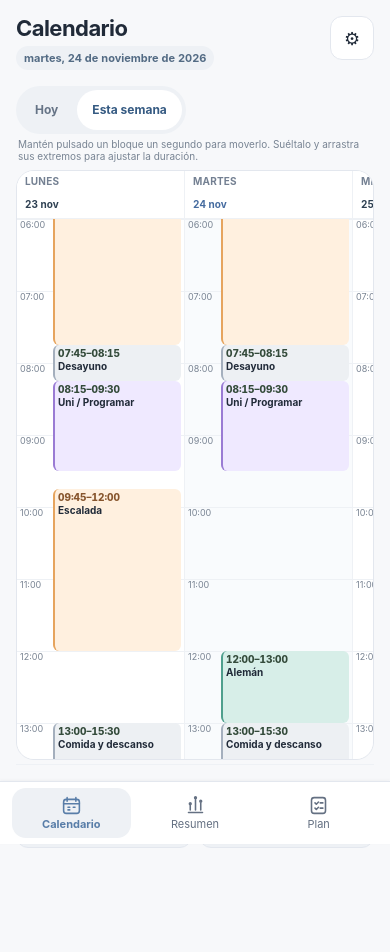
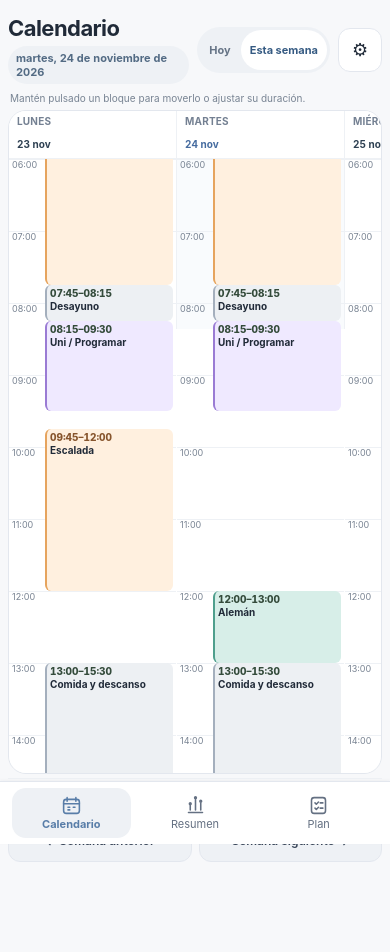
Before and after one commit to alvarotamayo03-dev/Ritmo, a plain HTML site: page index.html in a window 390 px wide. Drawn offline with Linux system fonts and the light colour scheme.

Commit message:
Add files via upload

```diff
--- a/index.html
+++ b/index.html
@@ -1160,6 +1160,13 @@
     .calendar-grid.week-mode .calendar-timeline .event-check-row,
     .calendar-grid.week-mode .calendar-timeline .event-actions { display: none; }
     .calendar-grid.week-mode .daily-reading { margin: 8px; }
+    .topbar .calendar-view-toggle { flex: 0 0 auto; margin: 0 0 0 auto; }
+    .app:not([data-active-view="calendario"]) .calendar-view-toggle { display: none; }
+    .app[data-active-view="calendario"] .calendar-grid.week-mode {
+      height: clamp(240px, calc(100vh - 165px), 1100px);
+      height: clamp(240px, calc(100dvh - 165px), 1100px);
+      max-height: none;
+    }
     #view-plan-semanal .weekly-plan-form { grid-template-columns: repeat(2, minmax(0, 1fr)); gap: 14px; }
     #view-plan-semanal .weekly-plan-form .field { gap: 7px; }
     #view-plan-semanal .weekly-plan-form .field label { font-size: 12px; }
@@ -1267,6 +1274,15 @@
     #showMoveEvent, #confirmMoveEvent { min-height: 44px; }
     #moveEventFields { margin-top: 12px; }
     @media (max-width: 660px) {
+      .app[data-active-view="calendario"] main { padding-left: 8px; padding-right: 8px; }
+      .app[data-active-view="calendario"] .topbar { align-items: center; margin-bottom: 8px; }
+      .topbar .calendar-view-toggle { gap: 1px; padding: 3px; }
+      .topbar .calendar-view-toggle button { min-height: 40px; padding: 6px 9px; font-size: 11px; white-space: nowrap; }
+      .app[data-active-view="calendario"] .calendar-grid.week-mode {
+        height: clamp(240px, calc(100vh - 180px - env(safe-area-inset-bottom)), 1100px);
+        height: clamp(240px, calc(100dvh - 180px - env(safe-area-inset-bottom)), 1100px);
+      }
+      .calendar-week-hint.visible { margin: 0 2px 6px; }
       .sidebar { padding: 6px 12px calc(6px + env(safe-area-inset-bottom)); }
       .nav button { min-height: 50px; border-radius: 14px; font-size: 11px; }
       .nav button.active { background: var(--accent-soft); color: var(--accent); }
@@ -1298,7 +1314,7 @@
   </style>
 </head>
 <body>
-  <div class="app">
+  <div class="app" data-active-view="calendario">
     <aside class="sidebar">
       <div class="brand">
         <div class="brand-mark">R</div>
@@ -1320,6 +1336,10 @@
           <div class="eyebrow" id="eyebrow">Tu espacio personal</div>
           <h1 id="pageTitle">Hola, vamos paso a paso.</h1>
           <div class="today-label" id="todayLabel"></div>
+        </div>
+        <div class="calendar-view-toggle" role="group" aria-label="Vista del calendario">
+          <button type="button" id="calendarTodayView" aria-pressed="false">Hoy</button>
+          <button type="button" id="calendarWeekView" class="active" aria-pressed="true">Esta semana</button>
         </div>
         <div class="top-actions">
           <button class="settings-mobile-button" id="settingsMobileButton" type="button" aria-label="Abrir ajustes" title="Ajustes">⚙</button>
@@ -1370,12 +1390,8 @@
       </section>
 
       <section class="view active" id="view-calendario">
-        <div class="calendar-view-toggle" role="group" aria-label="Vista del calendario">
-          <button type="button" id="calendarTodayView" aria-pressed="false">Hoy</button>
-          <button type="button" id="calendarWeekView" class="active" aria-pressed="true">Esta semana</button>
-        </div>
         <div class="mobile-day-picker" id="mobileDayPicker" aria-label="Elegir día"></div>
-        <div class="calendar-week-hint" id="calendarWeekHint">Mantén pulsado un bloque un segundo para moverlo. Suéltalo y arrastra sus extremos para ajustar la duración.</div>
+        <div class="calendar-week-hint" id="calendarWeekHint">Mantén pulsado un bloque para moverlo o ajustar su duración.</div>
         <div class="calendar-grid" id="calendarGrid"></div>
         <div class="schedule-controls calendar-week-navigation">
           <button class="button small" id="prevWeek">← Semana anterior</button>
```
